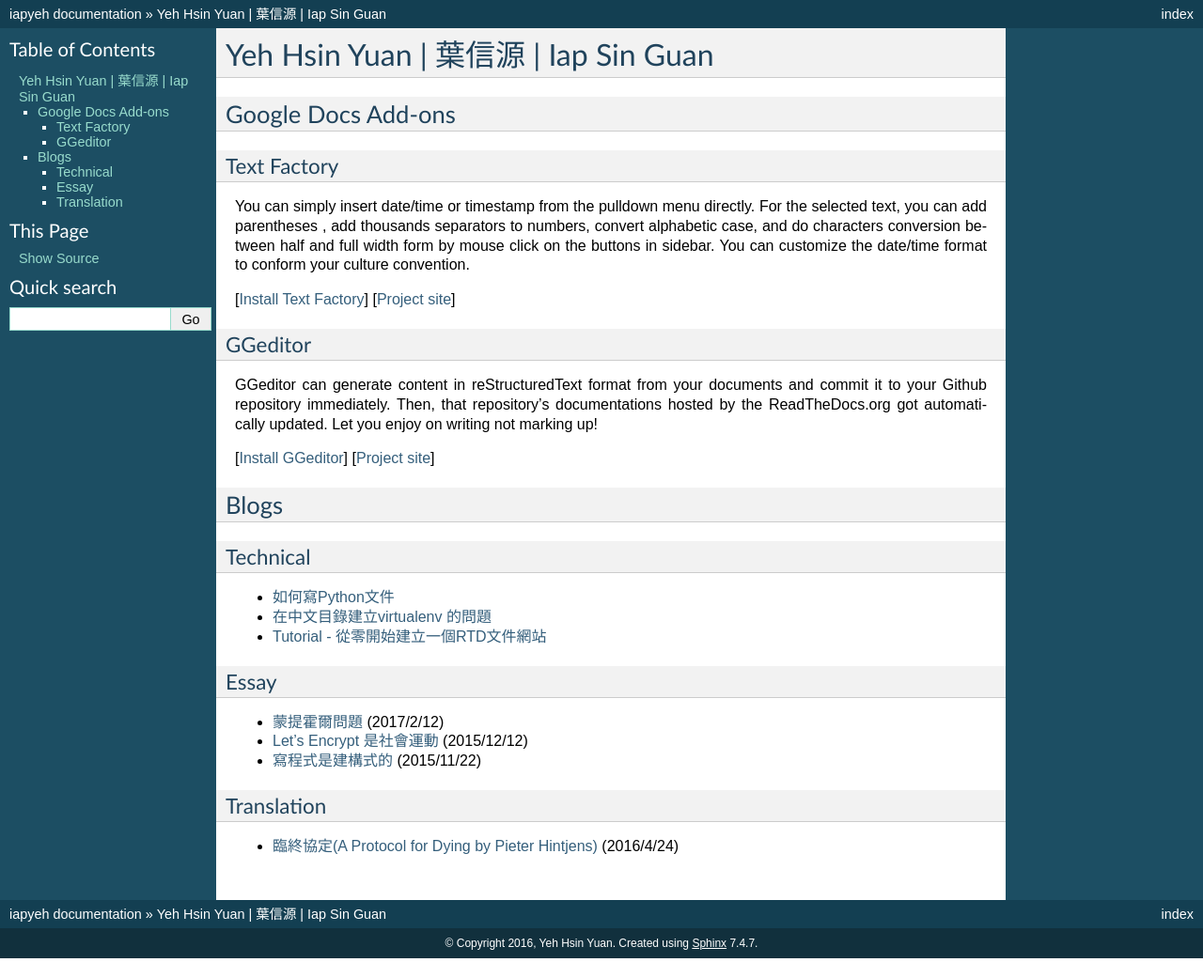
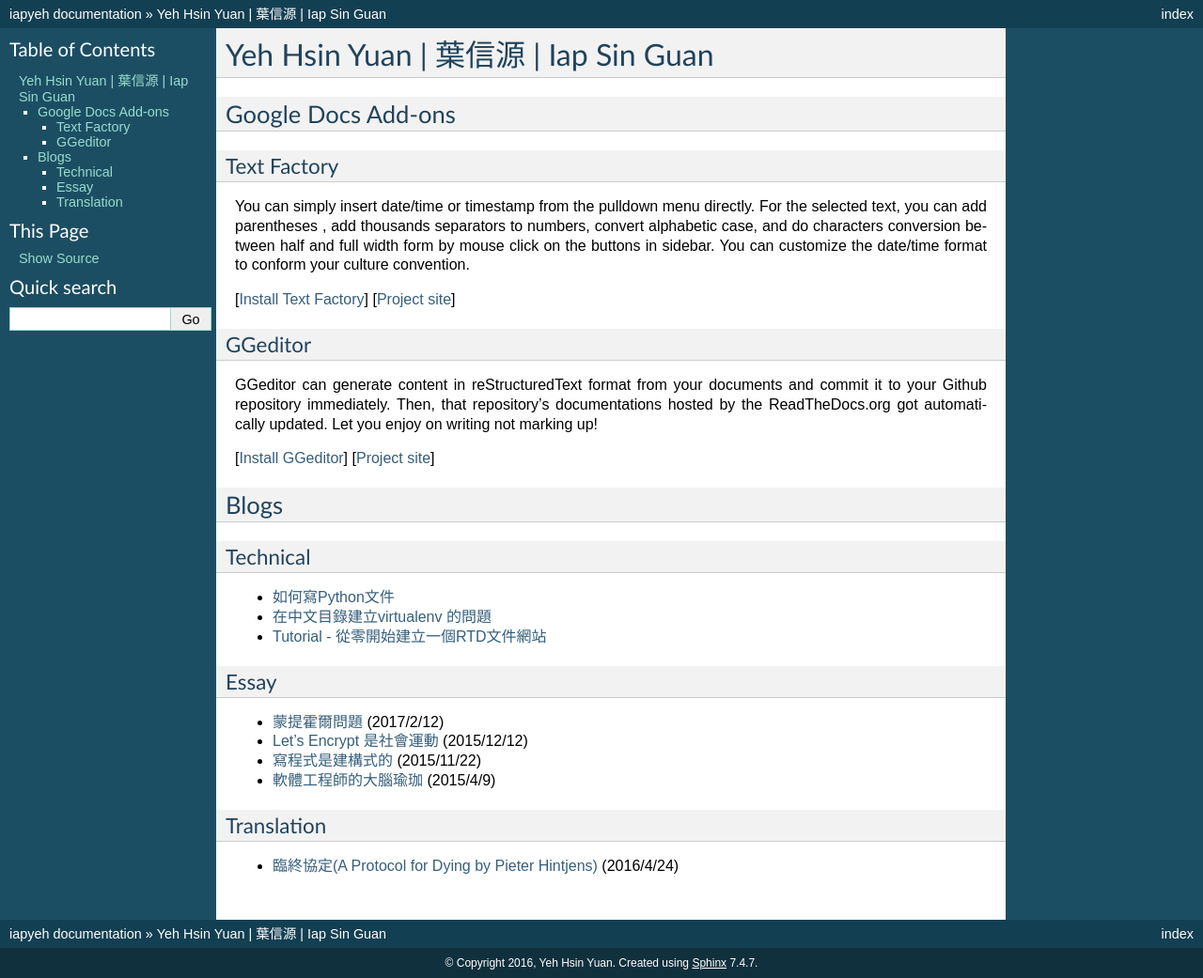
Before and after one commit to iapyeh/iapyeh, a Sphinx documentation site: the page built from docs/index.rst, in a window 1280 px wide. Shown: the whole page at 94% size. Built offline with Sphinx 7.4.7, drawn with Linux system fonts in a browser that asks for light colours; before the commit the page ends 1020 px from its top, so only the background shows below that.

Commit message:
Google Docs reST Editor@2017-2-19 8:21:51

```diff
--- a/docs/index.rst
+++ b/docs/index.rst
@@ -54,12 +54,14 @@ Essay
 
 * \ |LINK10|\  (2015/11/22)
 
+* \ |LINK11|\  (2015/4/9)
+
 .. _h6d307874835717394e3f1a464967c:
 
 Translation
 ===========
 
-* \ |LINK11|\  (2016/4/24)
+* \ |LINK12|\  (2016/4/24)
 
 .. bottom of content
 
@@ -106,4 +108,8 @@ Translation
 
 .. |LINK11| raw:: html
 
+    <a href="blogs/essay/brainyoga.html">軟體工程師的大腦瑜珈</a>
+
+.. |LINK12| raw:: html
+
     <a href="blogs/translation/AProtocol4Dying.html">臨終協定(A Protocol for Dying by Pieter Hintjens)</a>
```
